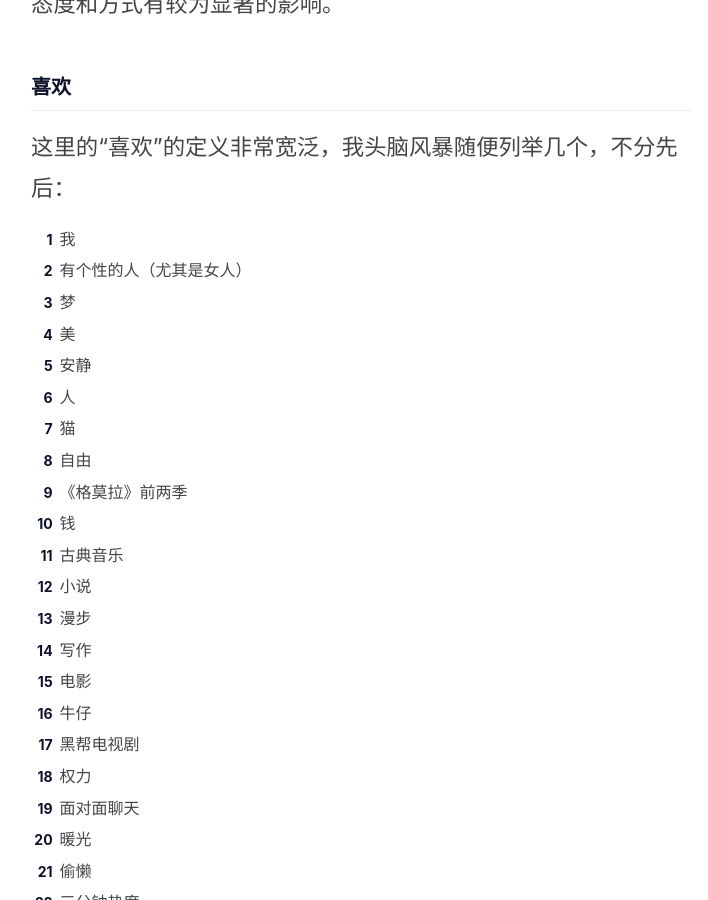
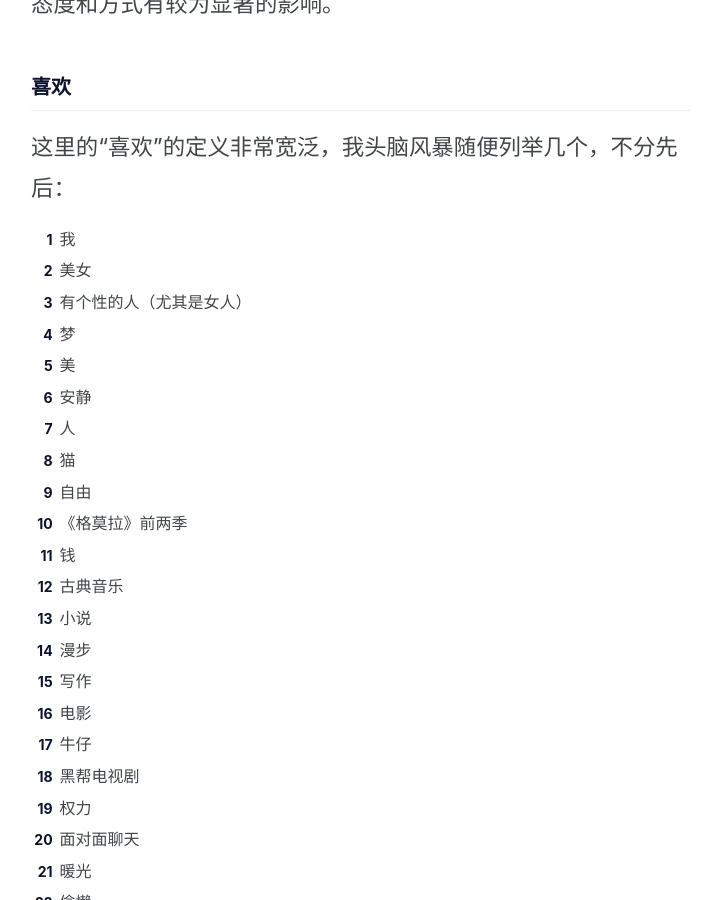
Before and after one commit to gaotianchi/gaotianchi.github.io, a Jekyll site: the page built from about.md, in a window 1280 px wide and 900 px high, scrolled down 1104 px. Shown: the whole window, without its empty margins (279-987 px from the left). Built offline with Jekyll 4.4.1, drawn with Linux system fonts in a browser that asks for light colours.

Commit message:
vault backup: 2025-08-08 20:40:30

```diff
--- a/about.md
+++ b/about.md
@@ -25,30 +25,31 @@ title: 关于
 这里的“喜欢”的定义非常宽泛，我头脑风暴随便列举几个，不分先后：
 
 1. 我
-2. 有个性的人（尤其是女人）
-3. 梦
-4. 美
-5. 安静
-6. 人
-7. 猫
-8. 自由
-9. 《格莫拉》前两季
-10. 钱
-11. 古典音乐
-12. 小说
-13. 漫步
-14. 写作
-15. 电影
-16. 牛仔
-17. 黑帮电视剧
-18. 权力
-19. 面对面聊天
-20. 暖光
-21. 偷懒
-22. 三分钟热度
-23. 文字
-24. 早睡早起
-25. 不辞而别
+2. 美女
+3. 有个性的人（尤其是女人）
+4. 梦
+5. 美
+6. 安静
+7. 人
+8. 猫
+9. 自由
+10. 《格莫拉》前两季
+11. 钱
+12. 古典音乐
+13. 小说
+14. 漫步
+15. 写作
+16. 电影
+17. 牛仔
+18. 黑帮电视剧
+19. 权力
+20. 面对面聊天
+21. 暖光
+22. 偷懒
+23. 三分钟热度
+24. 文字
+25. 早睡早起
+26. 不辞而别
 
 ### 不喜欢
 
```
Also changed, not shown: other parts of about.md (+1 -1 lines).
